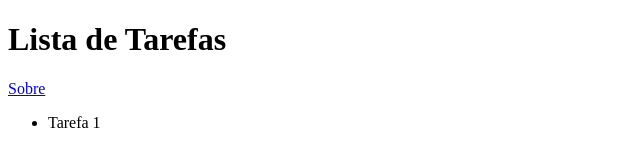
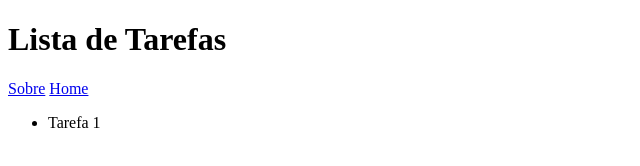
Before and after one commit to NilsonLimas94/listaDeTarefas, a plain HTML site: page index.html in a window 1280 px wide. Shown: the full height of the page, 0-640 px from the left. Drawn offline with Linux system fonts and the light colour scheme.

Commit message:
adicionado menu home

```diff
--- a/index.html
+++ b/index.html
@@ -11,6 +11,7 @@
     <header>
         <h1>Lista de Tarefas</h1>
         <a href="sobre.html">Sobre</a>
+        <a href="home">Home</a>
     </header>
 
     <ul>
```
